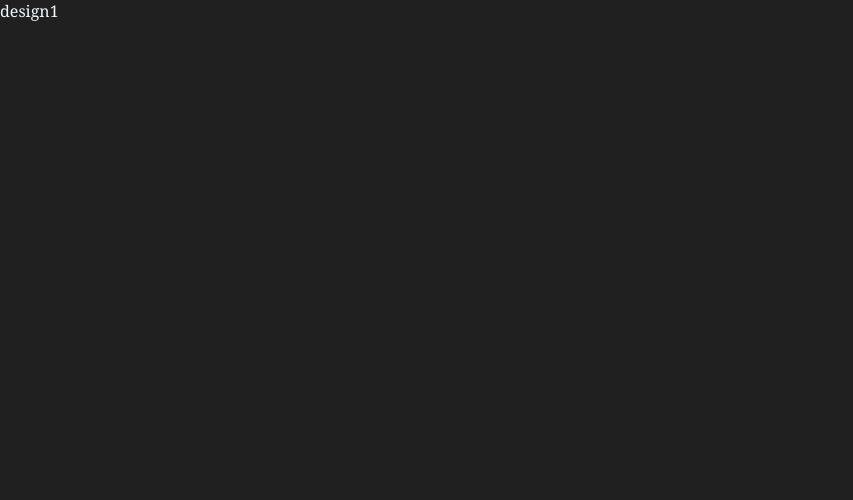
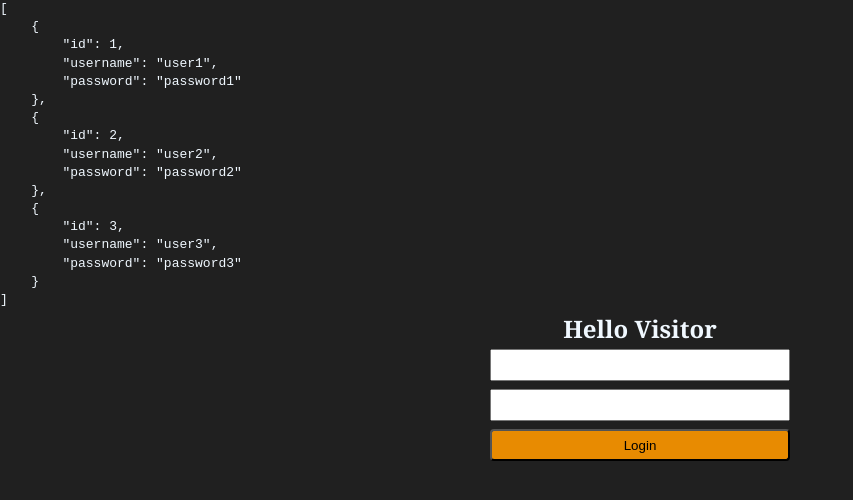
Before and after one commit to Cap1231/portfolio, a React (Create React App) app: page /design1 in a window 1280 px wide. Shown: the top 500 px of the page, without its empty margins (0-853 px from the left). Built offline with nearby package versions, Linux system fonts and the light colour scheme.

Commit message:
edit design 1 & 2

```diff
--- a/public/index.html
+++ b/public/index.html
@@ -13,6 +13,12 @@
       href="https://use.fontawesome.com/releases/v5.6.1/css/all.css"
       rel="stylesheet"
     />
+    <!-- <link
+      rel="stylesheet"
+      href="https://stackpath.bootstrapcdn.com/bootstrap/4.3.1/css/bootstrap.min.css"
+      integrity="sha384-ggOyR0iXCbMQv3Xipma34MD+dH/1fQ784/j6cY/iJTQUOhcWr7x9JvoRxT2MZw1T"
+      crossorigin="anonymous"
+    /> -->
     <title>Portfolio</title>
   </head>
   <body>
--- a/src/App.css
+++ b/src/App.css
@@ -473,3 +473,27 @@ button.btn-right {
     top: 20px;
   }
 }
+
+.f-group {
+  /* width: 100%; */
+  height: 40px;
+  text-align: center;
+}
+.f-control {
+  width: 300px;
+  height: 80%;
+  margin: 0 auto;
+}
+.btn {
+  background: #e88b01;
+  border-radius: 4px;
+}
+
+.hello-user {
+  text-align: center;
+}
+
+.error {
+  text-align: center;
+  color: red;
+}
--- a/src/App.js
+++ b/src/App.js
@@ -1,18 +1,73 @@
-import React from "react";
+import React, { useEffect, useState, useMemo, useReducer } from "react";
 import "./App.css";
 import { BrowserRouter as Router, Switch, Route } from "react-router-dom";
 import Header from "./components/Header";
 import Home from "./components/Home";
 import Design1 from "./components/Design1";
+import Design2 from "./components/Design2";
+import { UserContext } from "./components/UserContext";
+import { login } from "./components/login";
+
+export const NavContext = React.createContext();
+// const initialState = 0;
+
+const reducer = (state, action) => {
+  switch (action) {
+    case "increment":
+      return state + 1;
+    case "decrement":
+      return state - 1;
+    case "reset":
+      return 0;
+    case "open":
+      return true;
+    case "close":
+      return false;
+    default:
+      return state;
+  }
+};
 
 const App = () => {
+  const [user, setUser] = useState("");
+  useEffect(() => {
+    const fetchData = async () => {
+      const users = await login();
+      console.log("useEffect");
+      console.log(users);
+      setUser(users);
+    };
+    console.log("render");
+    fetchData();
+  }, []);
+
+  console.log(user);
+
+  const valueMemo = useMemo(
+    () => ({
+      user,
+      setUser
+    }),
+    [user]
+  );
+
+  // const [count, dispatch] = useReducer(reducer, initialState);
+  const [val, dispatch] = useReducer(reducer, false);
+  console.log(val);
+
   return (
     <Router>
-      <Header />
-      <Switch>
-        <Route path='/' exact component={Home} />
-        <Route path='/design1' component={Design1} />
-      </Switch>
+      <NavContext.Provider value={{ val, dispatch }}>
+        <Header />
+        {val}
+        <UserContext.Provider value={valueMemo}>
+          <Switch>
+            <Route path='/' exact component={Home} />
+            <Route path='/design1' component={Design1} />
+            <Route path='/design2' component={Design2} />
+          </Switch>
+        </UserContext.Provider>
+      </NavContext.Provider>
     </Router>
   );
 };
--- a/src/components/Circle.jsx
+++ b/src/components/Circle.jsx
@@ -1,6 +1,6 @@
 import React from "react";
 
-const circle = props => {
+const Circle = props => {
   const { lang, level, exp } = props;
   const circumference = 314; /* 円周 */
   const skillNum = circumference - (circumference * level) / 100;
@@ -25,4 +25,4 @@ const circle = props => {
   );
 };
 
-export default circle;
+export default Circle;
--- a/src/components/Design1.jsx
+++ b/src/components/Design1.jsx
@@ -1,7 +1,80 @@
-import React from "react";
+import React, { useContext, useState } from "react";
+import { UserContext } from "./UserContext";
+import { useSpring } from "react-spring";
 
 const Design1 = () => {
-  return <div>design1</div>;
+  const { user, setUser } = useContext(UserContext);
+
+  const handleSubmit = event => {
+    event.preventDefault();
+    if (user.some(u => u.username === username && u.password === password)) {
+      setLogin(!isLogin);
+      setError("");
+    } else {
+      setError("Username or Password is invalid");
+    }
+  };
+  const [username, setName] = useState("");
+  const [password, setPass] = useState("");
+  const [error, setError] = useState("");
+  const [isLogin, setLogin] = useState(false);
+
+  const handleReset = () => {
+    setLogin(!isLogin);
+    setName("");
+    setPass("");
+  };
+
+  return (
+    <>
+      <pre>{JSON.stringify(user, undefined, 4)}</pre>
+
+      <div className='hello-user'>
+        <h2>
+          Hello&nbsp;
+          <span>{isLogin === true ? username : "Visitor"}</span>
+        </h2>
+      </div>
+
+      <div className='error'>{error}</div>
+
+      {isLogin ? (
+        <div className='f-group'>
+          <button
+            type='reset'
+            className='f-control btn'
+            onClick={() => handleReset()}
+          >
+            Logout
+          </button>
+        </div>
+      ) : (
+        <form onSubmit={handleSubmit}>
+          <div className='f-group'>
+            <input
+              type='text'
+              name='username'
+              value={username}
+              onChange={e => setName(e.target.value)}
+              className='f-control'
+            />
+          </div>
+          <div className='f-group'>
+            <input
+              type='text'
+              name='password'
+              value={password}
+              onChange={e => setPass(e.target.value)}
+              className='f-control'
+            />
+          </div>
+          <div className='f-group'>
+            <button className='f-control btn'>Login</button>
+          </div>
+        </form>
+      )}
+    </>
+  );
 };
 
 export default Design1;
--- a/src/components/Skill.jsx
+++ b/src/components/Skill.jsx
@@ -2,7 +2,7 @@ import React from "react";
 import Circle from "./Circle";
 import Page from "./Page";
 
-const skill = () => {
+const Skill = () => {
   return (
     <div className='skill'>
       <Page pageData={{ currentPage: 2 }} />
@@ -23,4 +23,4 @@ const skill = () => {
   );
 };
 
-export default skill;
+export default Skill;
--- /dev/null
+++ b/src/components/UserContext.js
@@ -0,0 +1,3 @@
+import { createContext } from "react";
+
+export const UserContext = createContext(null);
--- /dev/null
+++ b/src/components/login.js
@@ -0,0 +1,19 @@
+export const login = async () => {
+  return [
+    {
+      id: 1,
+      username: "user1",
+      password: "password1"
+    },
+    {
+      id: 2,
+      username: "user2",
+      password: "password2"
+    },
+    {
+      id: 3,
+      username: "user3",
+      password: "password3"
+    }
+  ];
+};
```
Also changed, not shown: src/components/Design2.jsx (added, +30 -0 lines), src/components/Header.jsx (+11 -3 lines).
